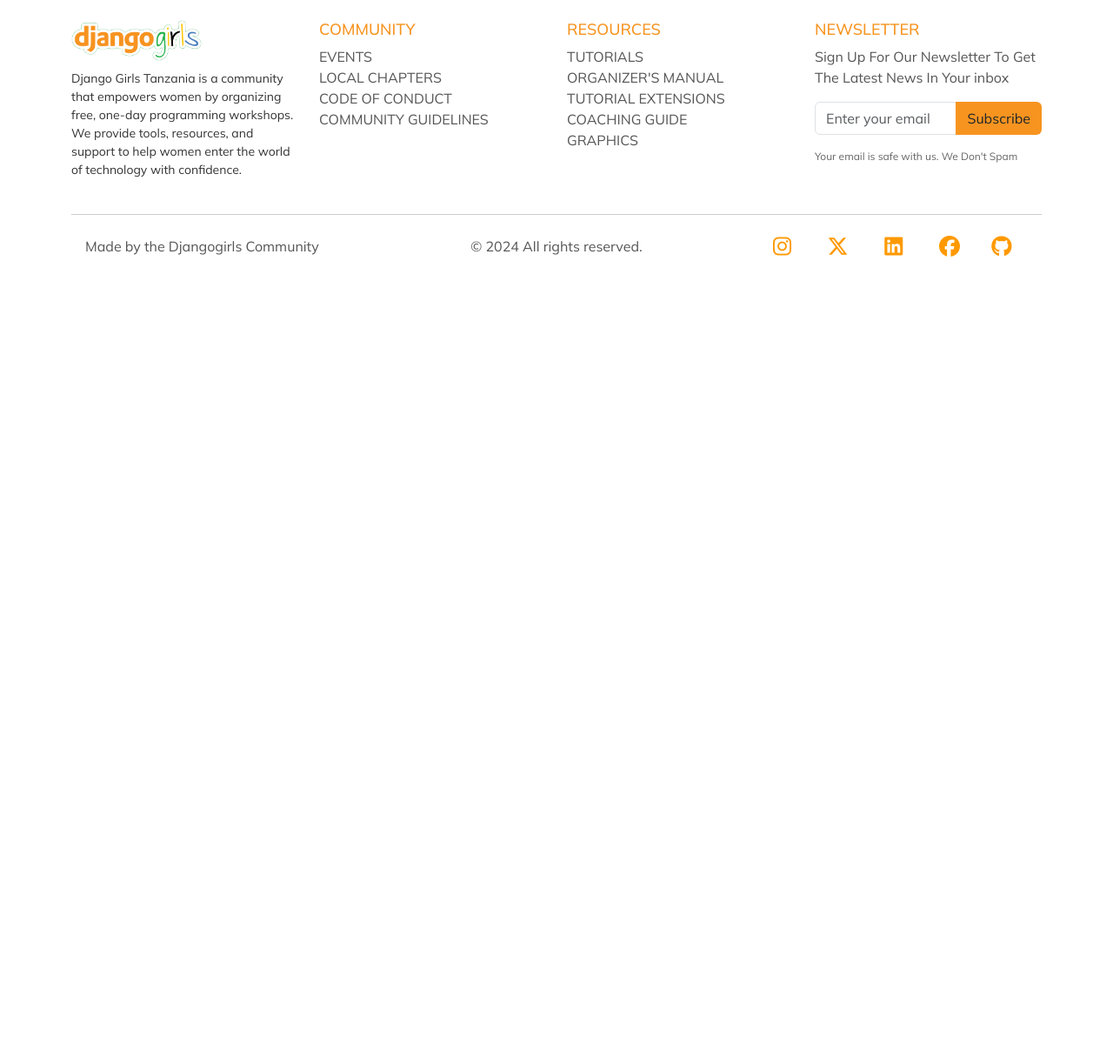
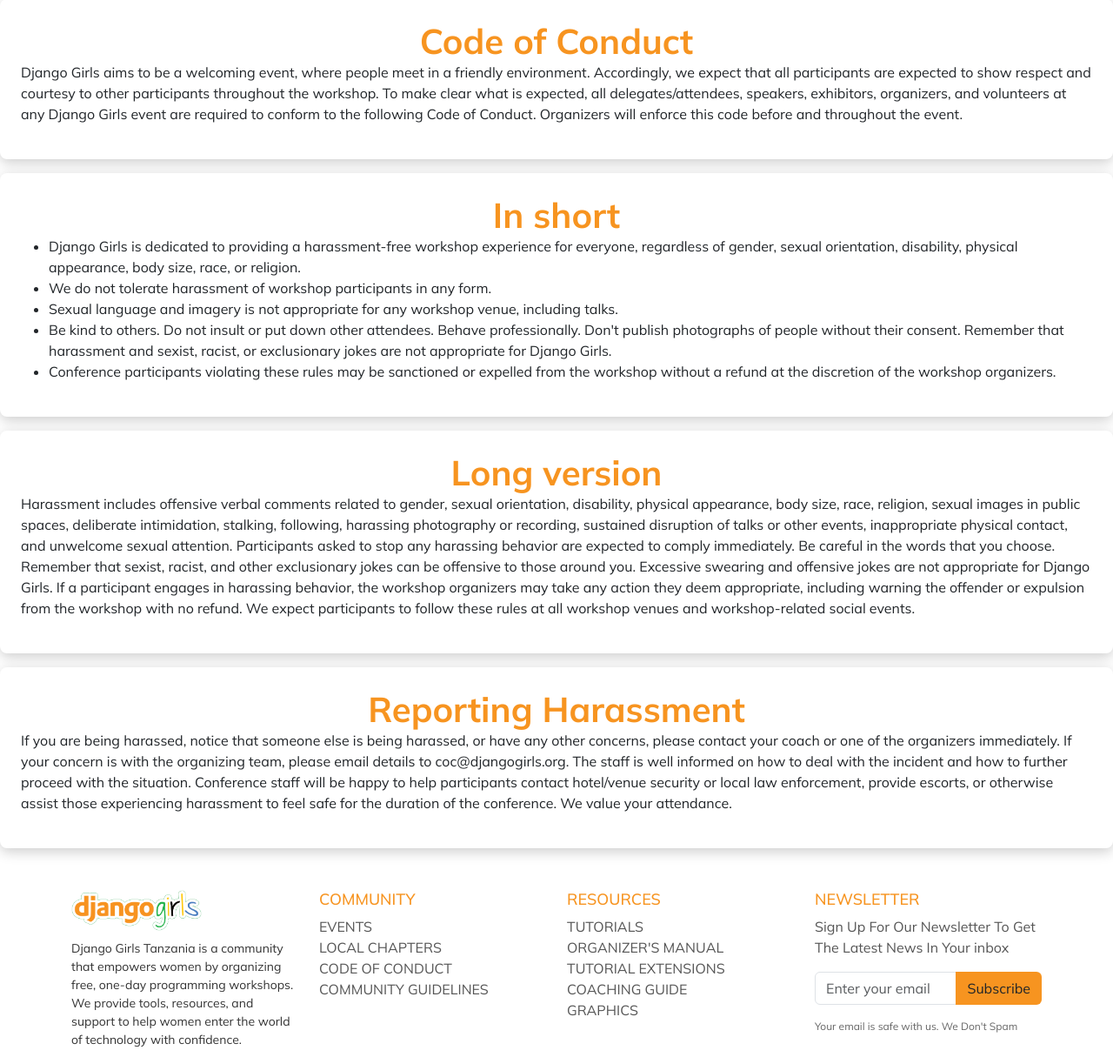
Before and after one commit to pythontanzania/djangogirlstz, a Django app: page /code-of-conduct/ in a window 1280 px wide. Shown: the part 73-1288 px from the top of the page at 87% size. Before the commit the page ends 368 px from the top, so only its background shows below. Run offline with Django 4.2, Linux system fonts and the light colour scheme; some libraries are stand-ins or nearby versions.

Commit message:
design code of conduct page

```diff
--- a/static/css/style.css
+++ b/static/css/style.css
@@ -622,10 +622,6 @@ body {
   text-align: left;
 }
 
-.events-page .accordion-button {
-  /* background-color: #f79420 !important;  */
-  /* color: white; */
-}
 
 .accordion-button:not(.collapsed) {
   color: white;
@@ -1101,3 +1097,29 @@ canvas {
     min-height: -webkit-fill-available;
   }
 }
+
+.code_of_conduct-page .card-conduct {
+  background-color: #fff;
+  border: none;
+  border-radius: 8px;
+  box-shadow: 0 4px 15px rgba(0, 0, 0, 0.2);
+  transition: transform 0.3s ease, box-shadow 0.3s ease;
+  margin-bottom: 1rem;
+  padding: 1.5rem;
+}
+
+.code_of_conduct-page .card-conduct:hover {
+  transform: translateY(-5px);
+  box-shadow: 0 8px 25px rgba(0, 0, 0, 0.3);
+}
+
+.code_of_conduct-page.text-start {
+  text-align: left;
+  margin-top: 1rem;
+  margin-bottom: 1rem;
+}
+
+.code_of_conduct-page.card-title {
+  margin-bottom: 1rem;
+  color: #f79420;
+}
--- a/templates/code_of_conduct.html
+++ b/templates/code_of_conduct.html
@@ -4,10 +4,85 @@
 
 {% block content %}
 <div class="code_of_conduct-page">
+<br><br><br>
 
 
-<br>
-<br>
+    <div class="card-conduct mb-3 border-0">
+        <div class="card-body text-center">
+            <h5 class="card-title display-6 fw-bold" style="color: #F79420;">Code of Conduct</h5>
+            <p class="text-start">
+                Django Girls aims to be a welcoming event, where people meet in a friendly environment. Accordingly, we expect that all participants are expected to show respect and courtesy to other participants throughout the workshop.
+
+                To make clear what is expected, all delegates/attendees, speakers, exhibitors, organizers, and volunteers at any Django Girls event are required to conform to the following Code of Conduct. Organizers will enforce this code before and throughout the event.
+            </p>
+        </div>
+    </div>
+
+    <div class="card-conduct border-0">
+        <div class="card-body text-center">
+            <h5 class="card-title display-6 fw-bold" style="color:#F79420;">In short</h5>
+            <div class="text-start">
+                <ul>
+                    <li>Django Girls is dedicated to providing a harassment-free workshop experience for everyone, regardless of gender, sexual orientation, disability, physical appearance, body size, race, or religion.</li>
+                    <li>We do not tolerate harassment of workshop participants in any form.</li>
+                    <li>Sexual language and imagery is not appropriate for any workshop venue, including talks.</li>
+                    <li>Be kind to others. Do not insult or put down other attendees. Behave professionally. Don't publish photographs of people without their consent. Remember that harassment and sexist, racist, or exclusionary jokes are not appropriate for Django Girls.</li>
+                    <li>Conference participants violating these rules may be sanctioned or expelled from the workshop without a refund at the discretion of the workshop organizers.</li>
+                </ul>
+            </div>
+        </div>
+    </div>
+
+    <div class="card-conduct border-0">
+        <div class="card-body text-center">
+            <h5 class="card-title display-6 fw-bold" style="color:#F79420;">Long version</h5>
+            <p class="text-start">
+                Harassment includes offensive verbal comments related to gender, sexual orientation, disability, physical appearance, body size, race, religion, sexual images in public spaces, deliberate intimidation, stalking, following, harassing photography or recording, sustained disruption of talks or other events, inappropriate physical contact, and unwelcome sexual attention.
+
+                Participants asked to stop any harassing behavior are expected to comply immediately.
+
+                Be careful in the words that you choose. Remember that sexist, racist, and other exclusionary jokes can be offensive to those around you. Excessive swearing and offensive jokes are not appropriate for Django Girls.
+
+                If a participant engages in harassing behavior, the workshop organizers may take any action they deem appropriate, including warning the offender or expulsion from the workshop with no refund.
+
+                We expect participants to follow these rules at all workshop venues and workshop-related social events.
+            </p>
+        </div>
+    </div>
+
+    <div class="card-conduct border-0">
+        <div class="card-body text-center">
+            <h5 class="card-title display-6 fw-bold" style="color:#F79420;">Reporting Harassment</h5>
+            <p class="text-start">
+                If you are being harassed, notice that someone else is being harassed, or have any other concerns, please contact your coach or one of the organizers immediately. If your concern is with the organizing team, please email details to coc@djangogirls.org.
+
+                The staff is well informed on how to deal with the incident and how to further proceed with the situation. Conference staff will be happy to help participants contact hotel/venue security or local law enforcement, provide escorts, or otherwise assist those experiencing harassment to feel safe for the duration of the conference. We value your attendance.
+            </p>
+        </div>
+    </div>
+</div>
+
+
+
+
+
+
+
+
+
+
+
+
+
+
+
+
+
+
+
+
+
+
 
 
 
```
